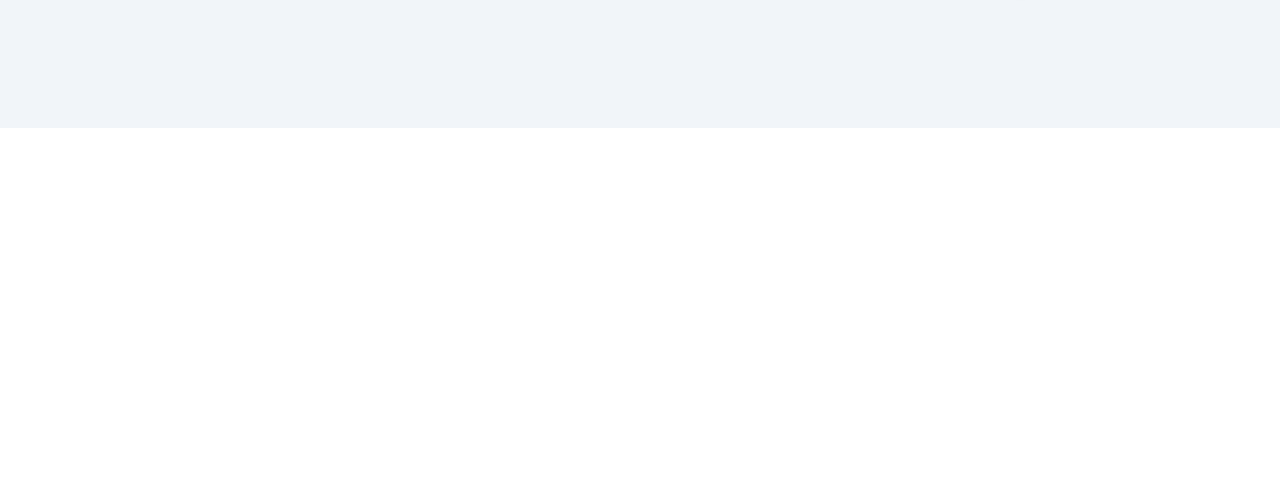
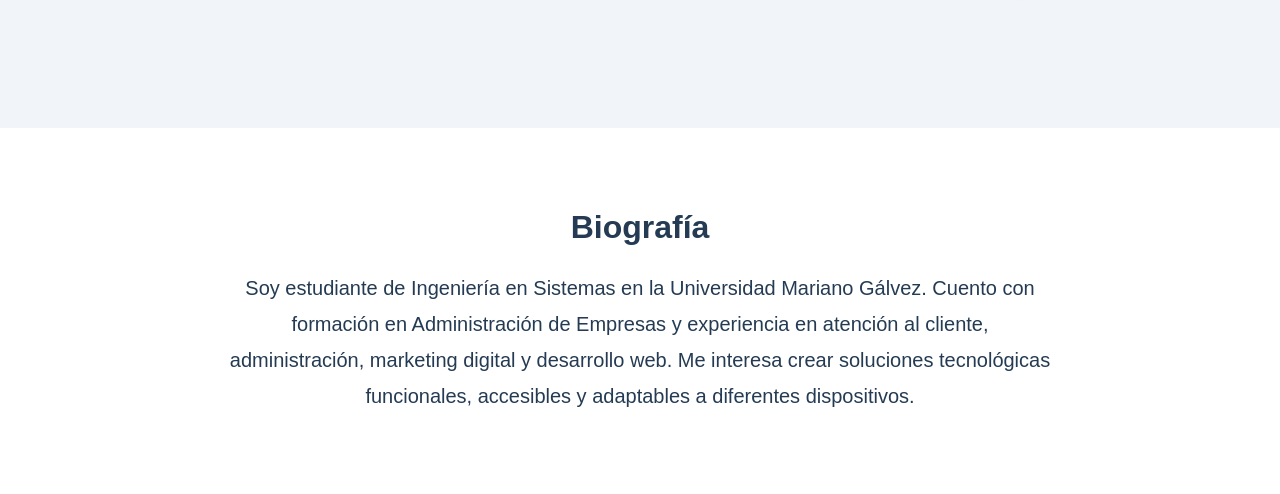
Before and after one commit to usser-manuelmonzon/presentacion-personal-bootstrap, a plain HTML site: page index.html in a window 1280 px wide. Shown: the part 448-942 px from the top of the page. Before the commit the page ends 800 px from the top, so only its background shows below. Drawn offline with nearby package versions, Linux system fonts and the light colour scheme.

Commit message:
feat: add biography section

```diff
--- a/assets/css/style.css
+++ b/assets/css/style.css
@@ -49,3 +49,15 @@ body {
         height: 170px;
     }
 }
+
+.seccion {
+    padding: 80px 0;
+}
+
+.biografia {
+    background-color: #ffffff;
+}
+
+.biografia p {
+    line-height: 1.8;
+}
--- a/index.html
+++ b/index.html
@@ -119,6 +119,42 @@
 
     </header>
 
+    <main>
+
+        <!-- Sección de biografía -->
+        <section
+            id="biografia"
+            class="seccion biografia"
+            aria-labelledby="titulo-biografia"
+        >
+            <div class="container">
+                <div class="row justify-content-center">
+                    <div class="col-lg-9">
+
+                        <h2
+                            id="titulo-biografia"
+                            class="text-center fw-bold mb-4"
+                        >
+                            Biografía
+                        </h2>
+
+                        <p class="lead text-center mb-0">
+                            Soy estudiante de Ingeniería en Sistemas en la
+                            Universidad Mariano Gálvez. Cuento con formación en
+                            Administración de Empresas y experiencia en atención
+                            al cliente, administración, marketing digital y
+                            desarrollo web. Me interesa crear soluciones
+                            tecnológicas funcionales, accesibles y adaptables a
+                            diferentes dispositivos.
+                        </p>
+
+                    </div>
+                </div>
+            </div>
+        </section>
+
+    </main>
+
     <!-- JavaScript de Bootstrap -->
     <script
         src="https://cdn.jsdelivr.net/npm/bootstrap@5.3.8/dist/js/bootstrap.bundle.min.js">
```
